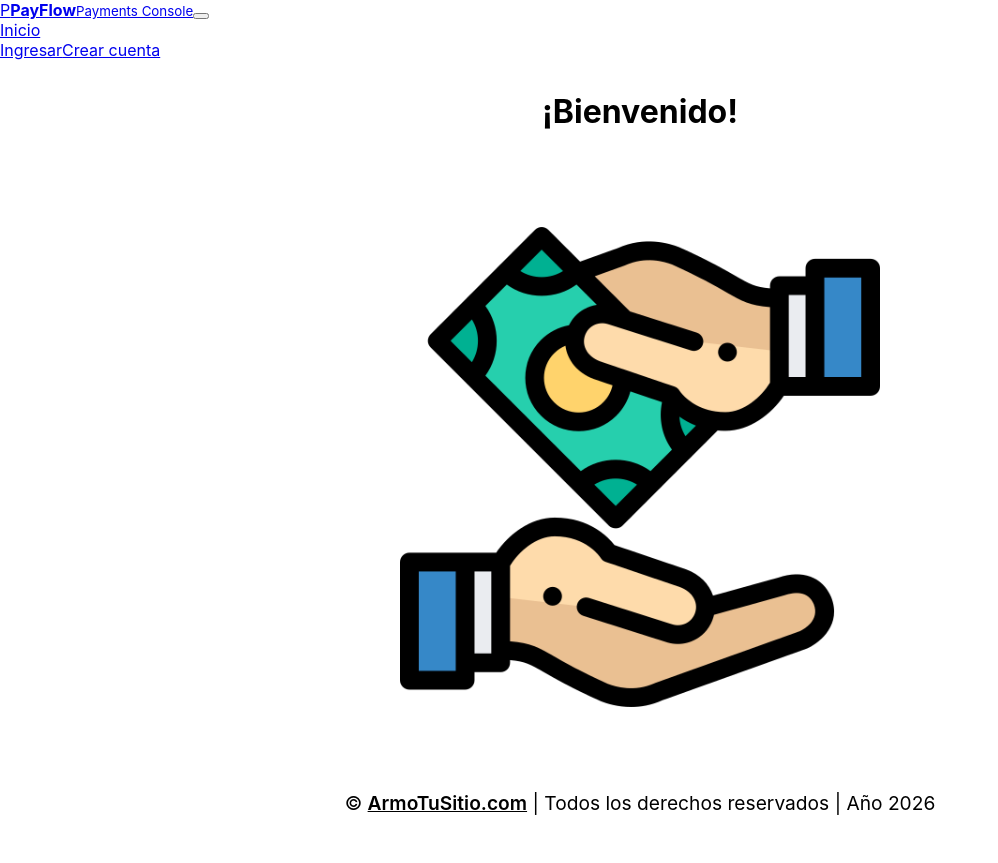
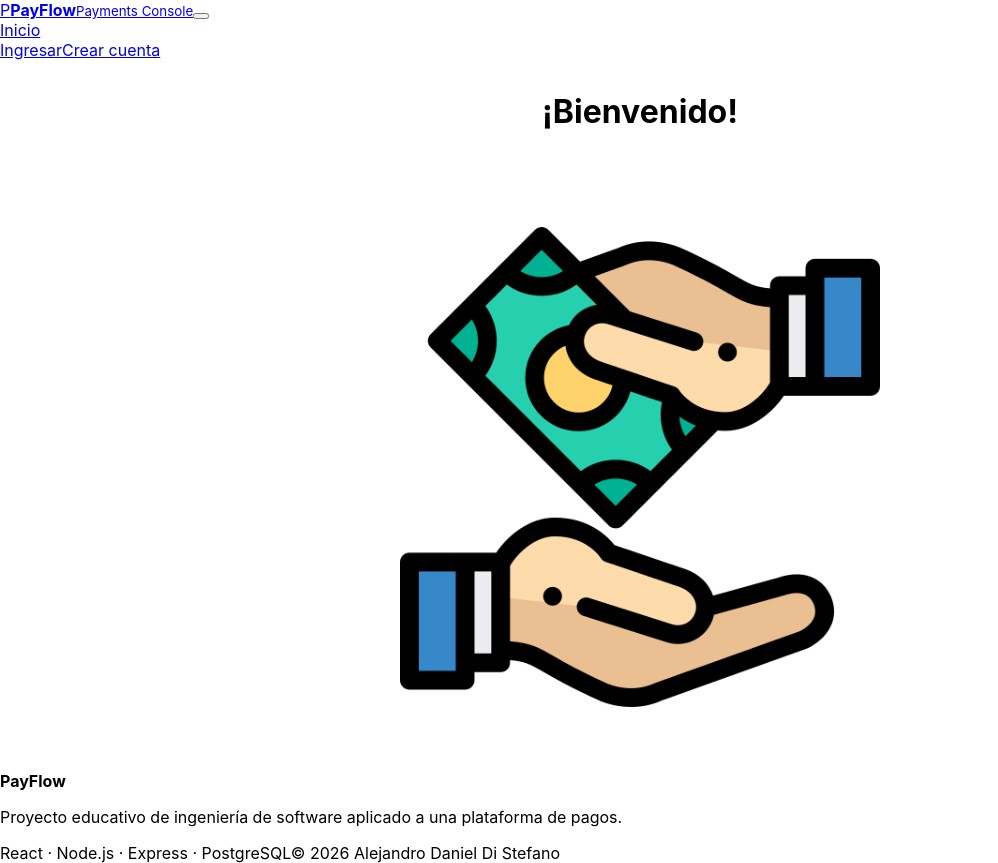
Before and after one commit to Drako01/api-rest-pagos, a React (Create React App) app in the folder frontend/: page / in a window 1280 px wide. Shown: the whole page, without its empty margins (0-998 px from the left). Before the commit the page ends 835 px from the top, so only its background shows below. Built offline with nearby package versions, Linux system fonts and the light colour scheme; no server answers.

Commit message:
feat(frontend): modernize application footer

```diff
--- a/frontend/src/components/Footer/Footer.js
+++ b/frontend/src/components/Footer/Footer.js
@@ -1,25 +1,16 @@
-import { NavLink } from 'react-router-dom';
-import React, { useState, useEffect } from 'react';
-import './Footer.css';
-
-const Footer = () => {
-
-    const [currentYear, setCurrentYear] = useState(new Date().getFullYear());
-
-    useEffect(() => {
-        setCurrentYear(new Date().getFullYear());
-    }, []);
-
-
-
-    return (
-
-            <section className='Footer'>
-                    <p>
-                        &copy; <NavLink className={'LinkToArmoTuSitio'} to={'https://armotusitio.com/'}>ArmoTuSitio.com</NavLink>  | Todos los derechos reservados | Año {currentYear}
-                    </p>
-            </section>
-    )
-}
+const Footer = () => (
+  <footer className="app-footer">
+    <div className="shell footer-content">
+      <div>
+        <strong>PayFlow</strong>
+        <p>Proyecto educativo de ingeniería de software aplicado a una plataforma de pagos.</p>
+      </div>
+      <div className="footer-meta">
+        <span>React · Node.js · Express · PostgreSQL</span>
+        <span>© {new Date().getFullYear()} Alejandro Daniel Di Stefano</span>
+      </div>
+    </div>
+  </footer>
+);
 
 export default Footer;
```
